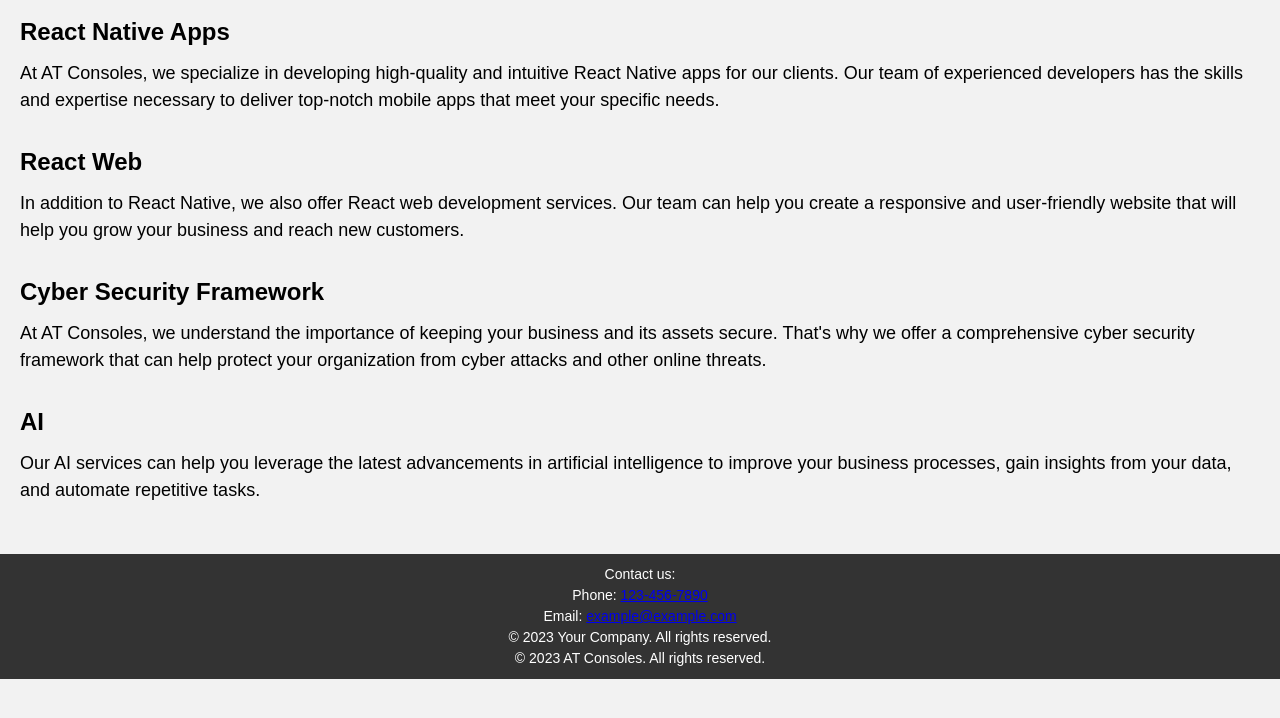
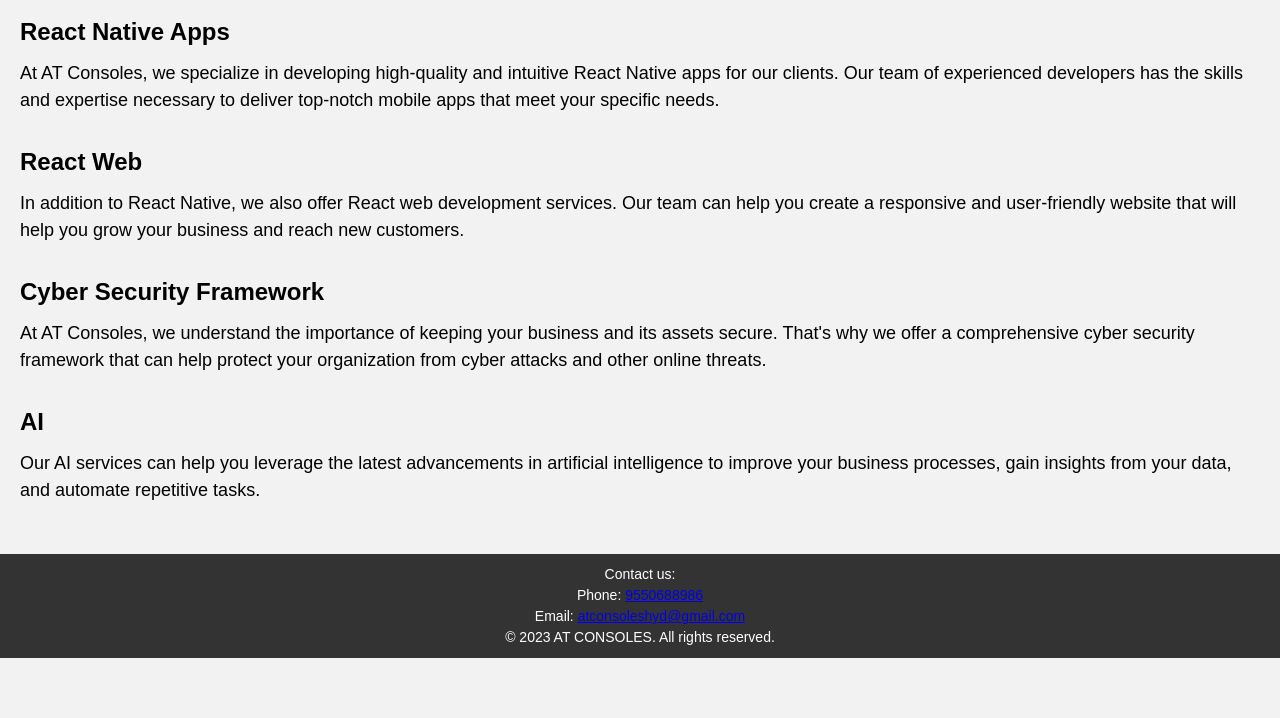
Before and after one commit to codechallengerss/codechallengers, a plain HTML site: page index.html in a window 1280 px wide. Shown: the part 74-792 px from the top of the page. Drawn offline with Linux system fonts and the light colour scheme.

Commit message:
Update index.html

```diff
--- a/index.html
+++ b/index.html
@@ -44,13 +44,12 @@
   <footer>
         <div class="footer-content">
       <p>Contact us:</p>
-      <p>Phone: <a href="tel:1234567890">123-456-7890</a></p>
-      <p>Email: <a href="mailto:example@example.com">example@example.com</a></p>
+      <p>Phone: <a href="tel:9550688986">9550688986</a></p>
+      <p>Email: <a href="mailto:atconsoleshyd@gmail.com">atconsoleshyd@gmail.com</a></p>
     </div>
     <div class="footer-bottom">
-      <p>&copy; 2023 Your Company. All rights reserved.</p>
-    </div>
-    <p>&copy; 2023 AT Consoles. All rights reserved.</p>
+      <p>&copy; 2023 AT CONSOLES. All rights reserved.</p>
+  </div>
   </footer>
 </body>
 </html>
```
